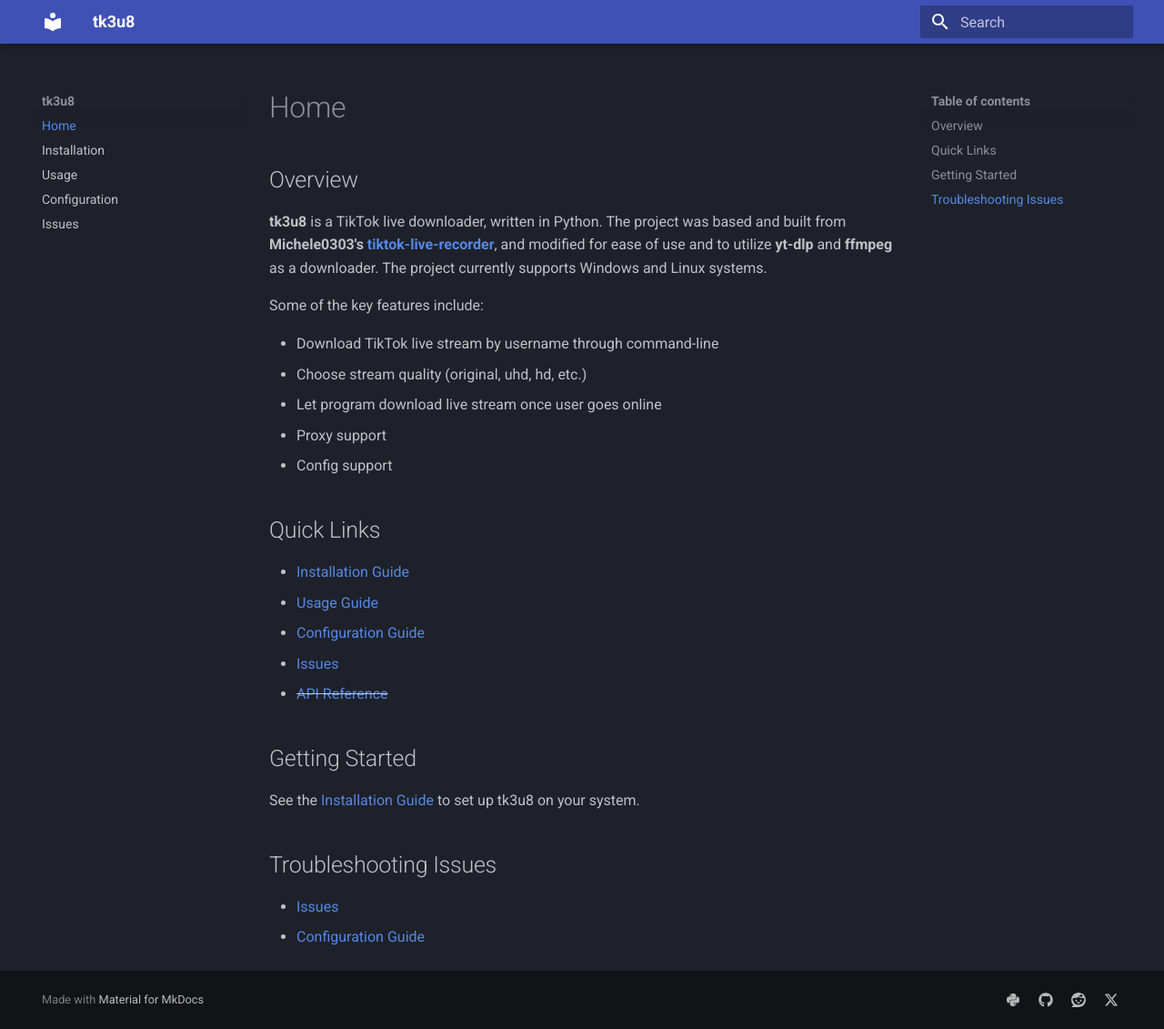
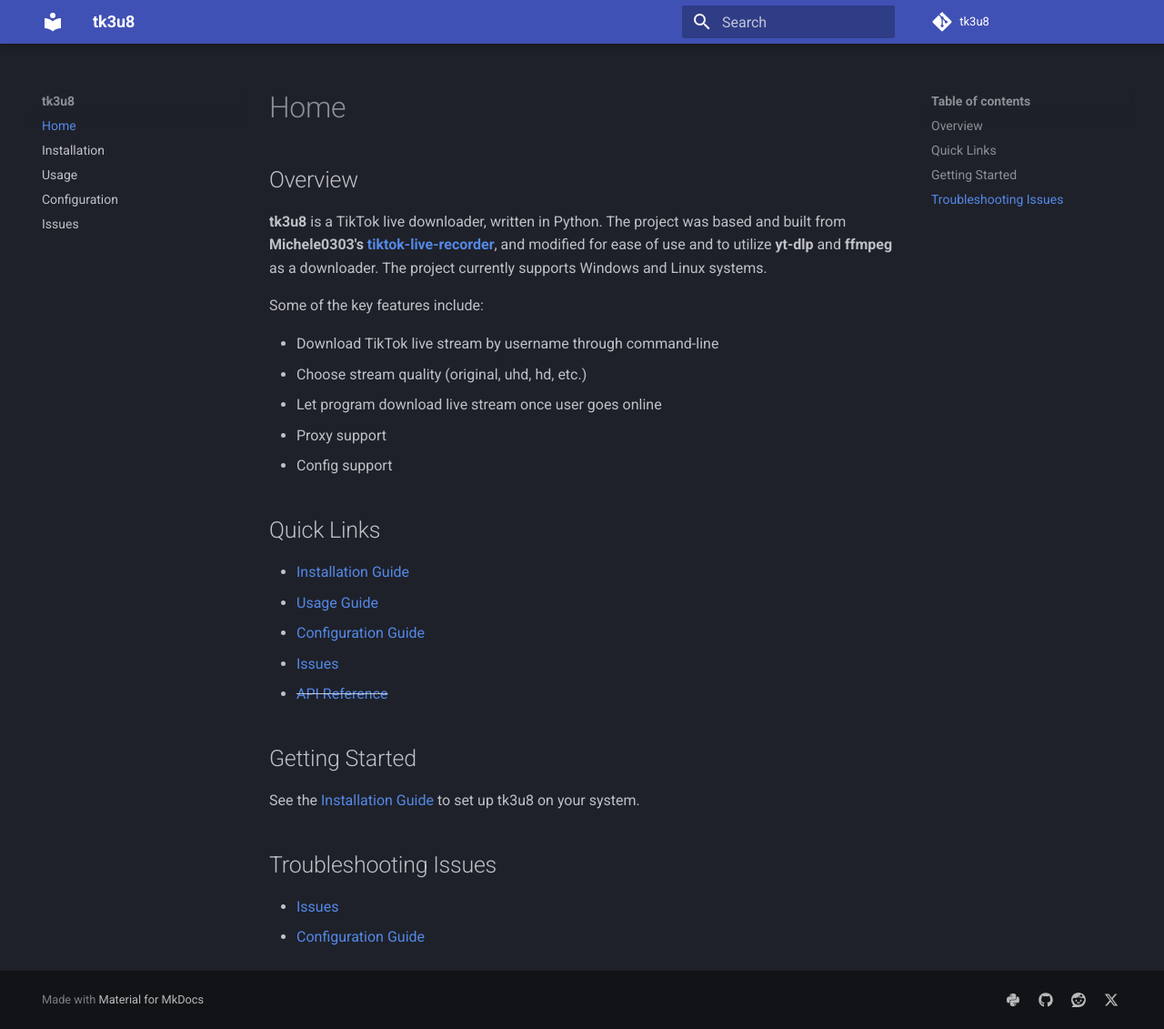
Before and after one commit to Scoofszlo/tk3u8, an MkDocs documentation site: the page built from docs/index.md, in a window 1280 px wide and 1131 px high. Shown: the whole window at 91% size. Built offline with MkDocs 1.6.1 and Material for MkDocs 9.7.7, drawn with Linux system fonts in a browser that asks for light colours; comment, search, counter and statistics services are not loaded; the version menu is left out.

Commit message:
Add git repository on header

```diff
--- a/mkdocs.yml
+++ b/mkdocs.yml
@@ -1,4 +1,6 @@
 site_name: tk3u8
+repo_name: tk3u8
+repo_url: https://github.com/Scoofszlo/tk3u8
 
 nav:
   - Home: index.md
```
